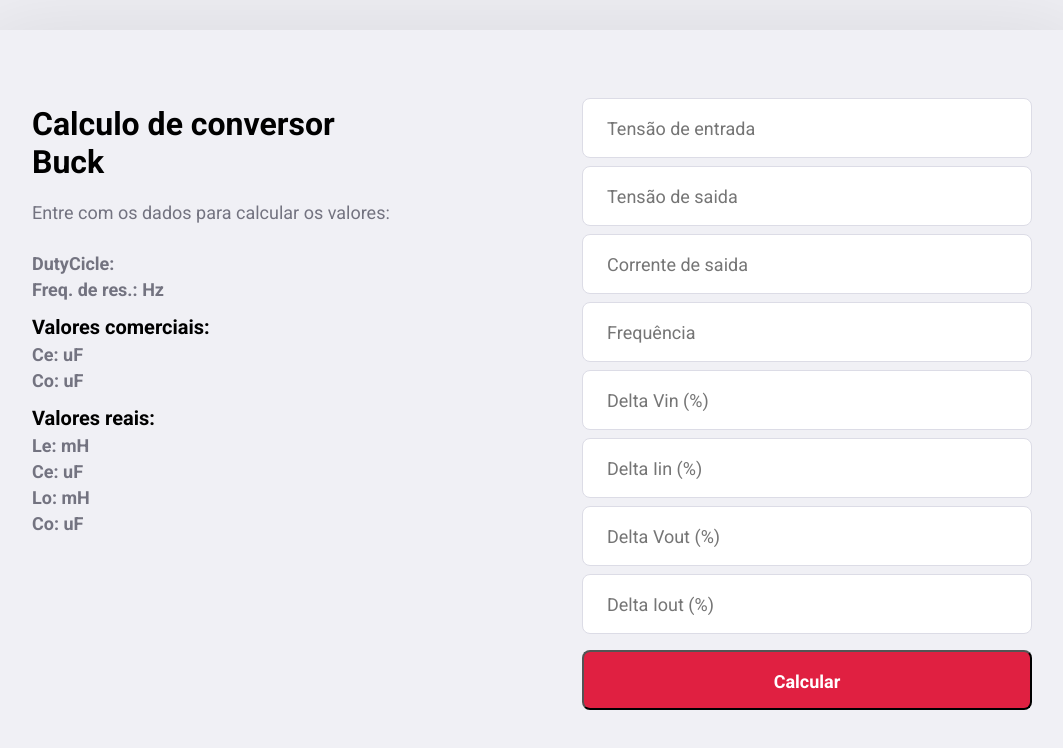
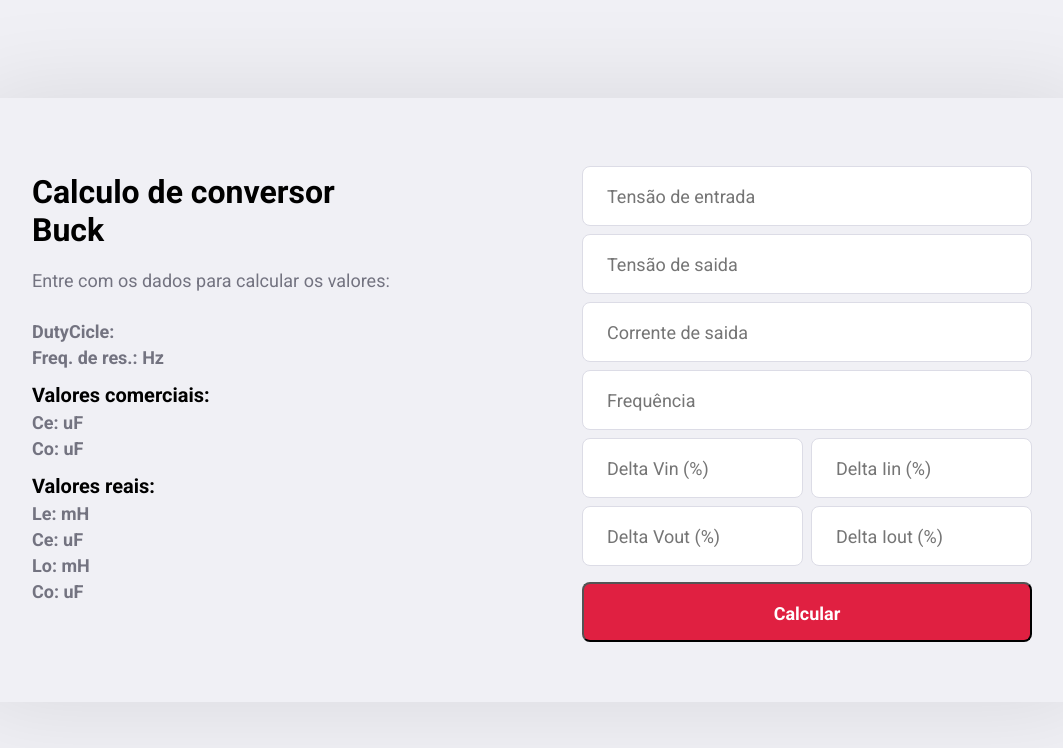
Before and after one commit to jjakob10/buckCalculator, a React (Create React App) app in the folder frontend/: page / in a window 1280 px wide. Shown: the top 748 px of the page, without its empty margins (108-1171 px from the left). Built offline with nearby package versions, Linux system fonts and the light colour scheme; the HTML template or start-up script is replaced by a standard one.

Commit message:
Buck working propety

```diff
--- a/frontend/src/pages/Calculate/index.js
+++ b/frontend/src/pages/Calculate/index.js
@@ -19,7 +19,7 @@ export default function Register() {
   const [Le, setLe] = useState('');
   const [Ce, setCe] = useState('');
   const [resFreq, setResFreq] = useState('');
-  const [deltaVin,setDeltaVin] = useState('');
+  const [deltaVin, setDeltaVin] = useState('');
   const [comCo, comsetCo] = useState('');
   const [deltaIin, setDeltaIin] = useState('');
   const [comCe, comsetCe] = useState('');
@@ -117,13 +117,14 @@ export default function Register() {
             value={Freq}
             onChange={e => setFreq(e.target.value)}
           />
+          <div className="input-group">
             <input
               type="number"
               step="any"
               max="1"
               min="0"
               placeholder="Delta Vin (%)"
-            value={DeltaV}
+              value={deltaVin}
               onChange={e => setDeltaVin(e.target.value)}
             />
             <input
@@ -132,9 +133,11 @@ export default function Register() {
               max="1"
               min="0"
               placeholder="Delta Iin (%)"
-            value={DeltaI}
+              value={deltaIin}
               onChange={e => setDeltaIin(e.target.value)}
             />
+          </div>
+          <div className="input-group">
             <input
               type="number"
               step="any"
@@ -153,7 +156,7 @@ export default function Register() {
               value={DeltaI}
               onChange={e => setDeltaI(e.target.value)}
             />
-
+          </div>
 
           <button className="button" type="submit">Calcular</button>
         </form>
```
Lines whose indentation alone changed are shown as unchanged.
